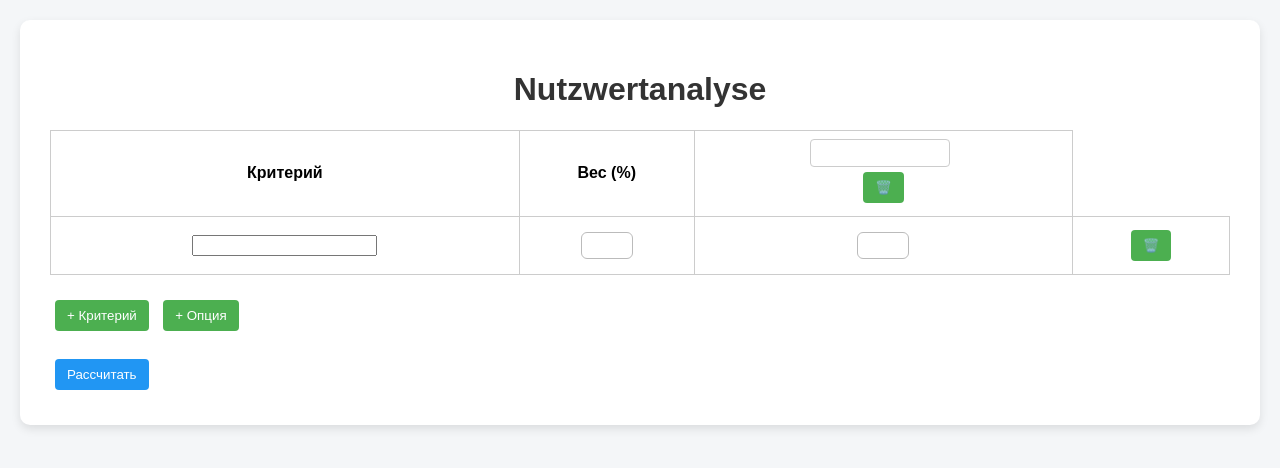
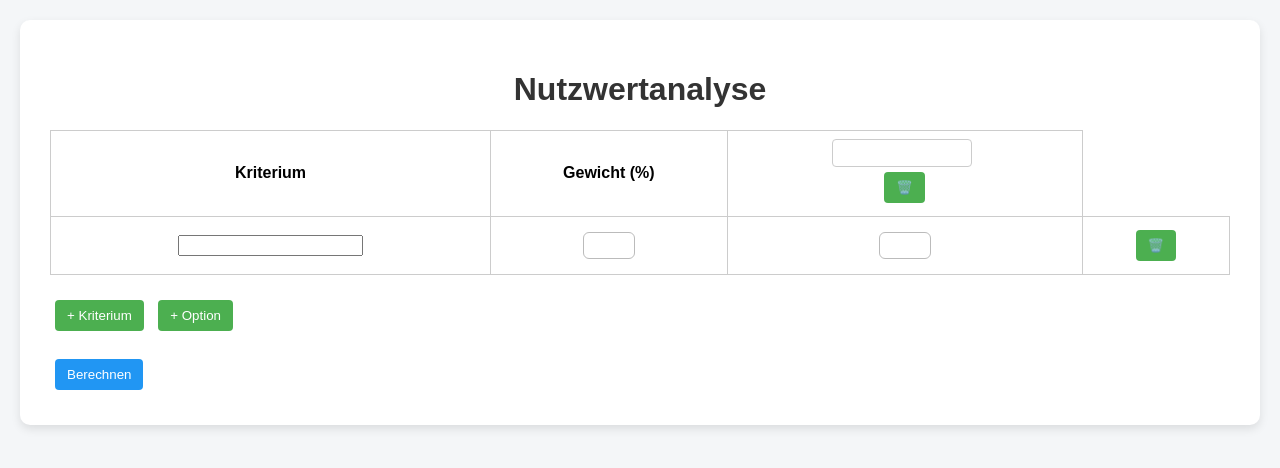
Before and after one commit to Raynor723/Nutzwertanalyse, a Flask app: page / in a window 1280 px wide. Shown: the top 468 px of the page. Run offline with Flask 3, Linux system fonts and the light colour scheme.

Commit message:
übersetzung

```diff
--- a/app.py
+++ b/app.py
@@ -16,11 +16,11 @@ def index():
         try:
             weights = [float(w) for w in weights_raw]
         except ValueError:
-            return render_template("index.html", error="Некорректный вес", data=request.form)
+            return render_template("index.html", error="Falsches Gewicht", data=request.form)
 
         weight_sum = sum(weights)
         if abs(weight_sum - 100) > 0.01:
-            error = f"Сумма весов должна быть равна 100, сейчас: {round(weight_sum, 2)}"
+            error = f"Die Summe der Gewichte sollte nun 100 ergeben.: {round(weight_sum, 2)}"
             return render_template("index.html", error=error, data=request.form)
 
         normalized_weights = [w / 100 for w in weights]
@@ -34,10 +34,10 @@ def index():
                 try:
                     score = float(val)
                     if score > 10:
-                        return render_template("index.html", error=f"Значение в ячейке {i+1}×{j+1} больше 10", data=request.form)
+                        return render_template("index.html", error=f"Wert in Zelle {i+1}×{j+1} mehr als 10", data=request.form)
                     row.append(score)
                 except ValueError:
-                    return render_template("index.html", error=f"Некорректное значение в ячейке {i+1}×{j+1}", data=request.form)
+                    return render_template("index.html", error=f"Falscher Wert in der Zelle {i+1}×{j+1}", data=request.form)
             scores.append(row)
 
         results = []
@@ -45,7 +45,7 @@ def index():
             total = sum(scores[i][j] * normalized_weights[i] for i in range(num_criteria))
             results.append((options[j], round(total, 4)))
 
-        # Подготовка данных для радарных графиков
+
         chart_data = {
             "labels": criteria,
             "datasets": []
@@ -67,11 +67,11 @@ def index():
         ]
 
         bar_data = {
-            "labels": ["Итоговая оценка"],  # единичная метка по оси X
+            "labels": ["Bewertung"],
             "datasets": [
                 {
                     "label": name,
-                    "data": [value],  # одно значение для этого dataset
+                    "data": [value],
                     "backgroundColor": colors[i % len(colors)],
                     "borderColor": colors[i % len(colors)].replace("0.6", "1"),
                     "borderWidth": 1
--- a/templates/index.html
+++ b/templates/index.html
@@ -19,8 +19,8 @@
             <table id="nwa-table">
                 <thead>
                     <tr>
-                        <th>Критерий</th>
-                        <th>Вес (%)</th>
+                        <th>Kriterium</th>
+                        <th>Gewicht (%)</th>
                         {% set option_names = data.getlist("option_name") if data else [""] %}
                         {% for name in option_names %}
                         <th>
@@ -47,26 +47,26 @@
                     {% endfor %}
                 </tbody>
             </table>
-            <button type="button" onclick="addRow()">+ Критерий</button>
-            <button type="button" onclick="addOption()">+ Опция</button>
+            <button type="button" onclick="addRow()">+ Kriterium</button>
+            <button type="button" onclick="addOption()">+ Option</button>
             <br><br>
-            <button type="submit">Рассчитать</button>
+            <button type="submit">Berechnen</button>
         </form>
 
         {% if results %}
-        <h2>Результаты</h2>
+        <h2>Ergebnisse</h2>
         <ul>
             {% for name, value in results %}
             <li>{{ name }}: {{ value }}</li>
             {% endfor %}
         </ul>
 
-        <h2>Столбчатая диаграмма</h2>
+        <h2>Säulendiagramm</h2>
         <div class="canvas-container">
             <canvas id="barChart" width="500" height="300"></canvas>
         </div>
 
-        <h2>Общий радарный график</h2>
+        <h2>Allgemeines Radardiagramm</h2>
         <canvas id="radarChartAll"></canvas>
 
         <div id="individualCharts"></div>
@@ -92,7 +92,7 @@
                 const container = document.getElementById("individualCharts");
 
                 const title = document.createElement("h3");
-                title.innerText = "Опция: " + dataset.label;
+                title.innerText = "Option: " + dataset.label;
                 container.appendChild(title);
 
                 const canvas = document.createElement("canvas");
@@ -143,20 +143,20 @@
             function addRow() {
                 const table = document.getElementById('nwa-table');
                 const tbody = table.querySelector("tbody");
-                const rowIndex = tbody.rows.length; // индекс новой строки внутри tbody
+                const rowIndex = tbody.rows.length;
                 const optionCount = table.rows[0].cells.length - 2;
 
-                const newRow = tbody.insertRow(-1); // добавляет в конец <tbody>
+                const newRow = tbody.insertRow(-1);
 
-                // Критерий
+
                 const tdCriterion = newRow.insertCell();
                 tdCriterion.innerHTML = '<input name="criterion" required>';
 
-                // Вес
+
                 const tdWeight = newRow.insertCell();
                 tdWeight.innerHTML = '<input name="weight" type="number" required>';
 
-                // Оценки по каждой опции
+
                 for (let j = 0; j < optionCount; j++) {
                     const td = newRow.insertCell();
                     td.innerHTML = `<input name="score_${rowIndex}_${j}" type="number" max="10" required>`;
@@ -174,7 +174,7 @@
                 const bodyRows = Array.from(table.rows).slice(1);
                 const newIndex = headerRow.cells.length - 2;
 
-                const name = prompt("Название новой опции:");
+                const name = prompt("Name der neuen Option:");
                 if (!name) return;
 
                 const th = document.createElement("th");
```
